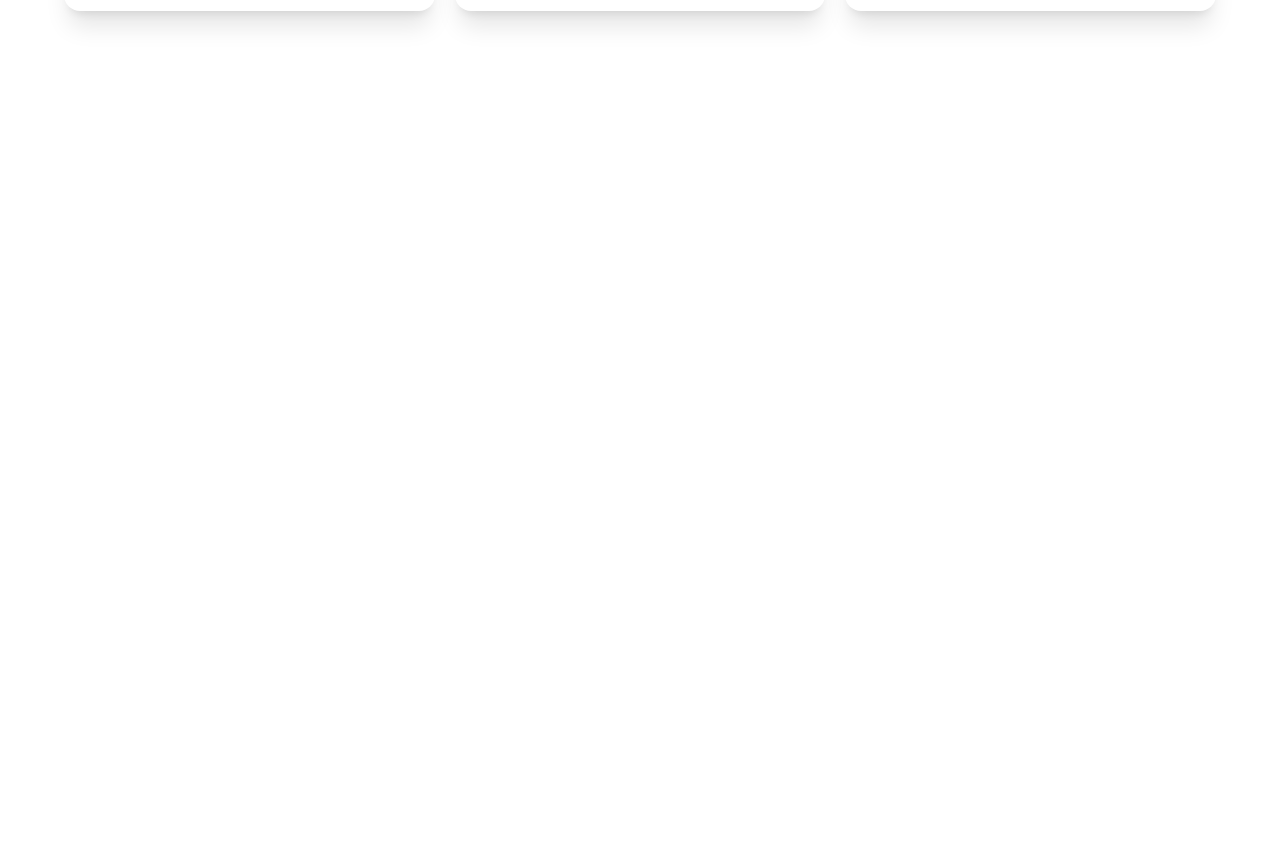
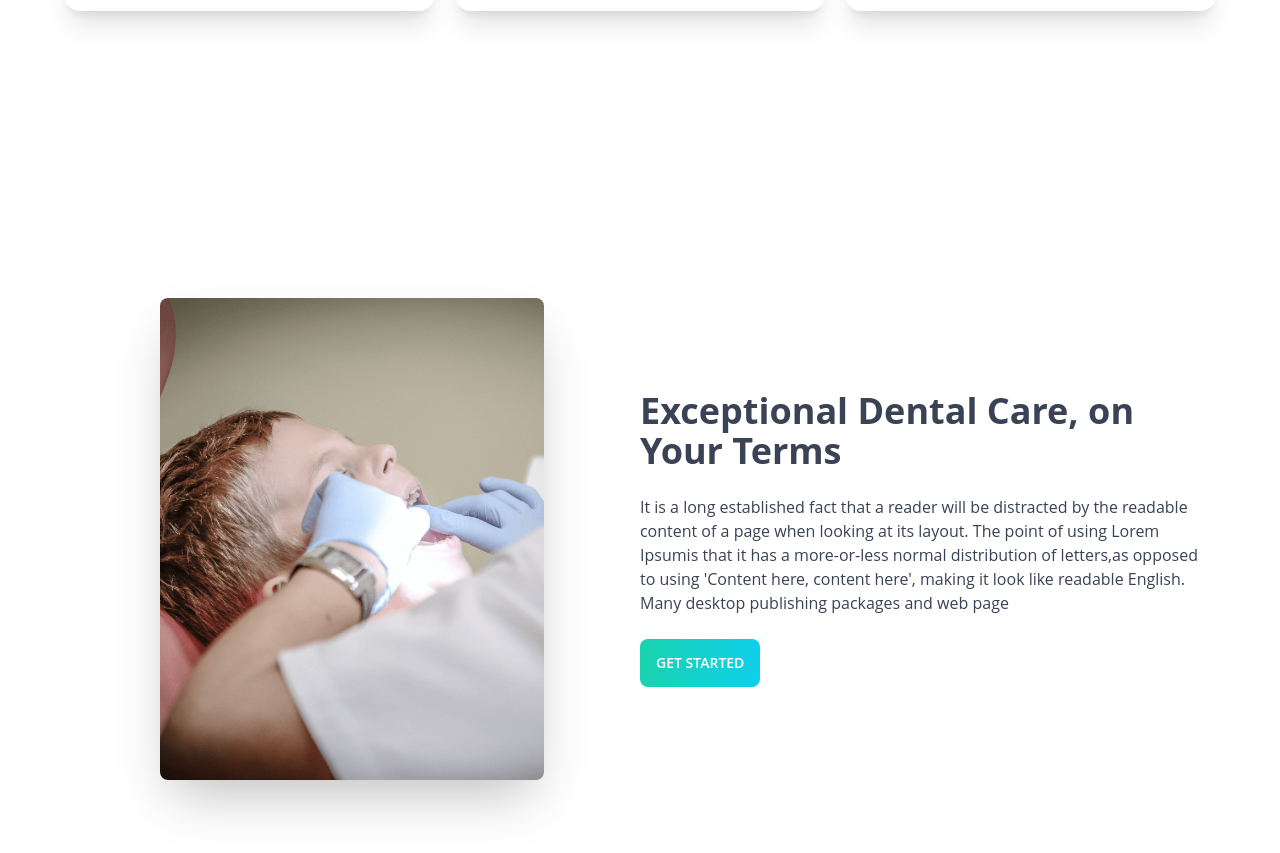
Before and after one commit to itsproali/caring-doctors-client, a React (Create React App) app: page / in a window 1280 px wide. Shown: the part 1600-2453 px from the top of the page. Before the commit the page ends 1739 px from the top, so only its background shows below. Built offline with nearby package versions, Linux system fonts and the light colour scheme.

Commit message:
Treatment Section Added

```diff
--- a/src/Pages/Home/Banner/Banner.js
+++ b/src/Pages/Home/Banner/Banner.js
@@ -5,11 +5,12 @@ import marker from "../../../assets/icons/marker.svg";
 import clock from "../../../assets/icons/clock.svg";
 import phone from "../../../assets/icons/phone.svg";
 import InfoCard from "./InfoCard";
+import PrimaryButton from "../../Shared/PrimaryButton";
 
 const Banner = () => {
   return (
     <div>
-      <div className="hero parent min-h-screen bg-bannerImage bg-cover bg-center bg-no-repeat">
+      <div className="parent hero min-h-screen bg-bannerImage bg-cover bg-center bg-no-repeat">
         <div className="hero-content flex-col lg:flex-row-reverse">
           <img
             src={chair}
@@ -25,10 +26,8 @@ const Banner = () => {
               excepturi exercitationem quasi. In deleniti eaque aut repudiandae
               et a id nisi.
             </p>
-            <Link to="/">
-              <button className="btn bg-gradient-to-r from-accent to-secondary hover:bg-gradient-to-l text-white border-none font-semibold outline-none duration-500">
-                Get Started
-              </button>
+            <Link to="/appointments">
+              <PrimaryButton>Get Started</PrimaryButton>
             </Link>
           </div>
         </div>
--- a/src/Pages/Home/Home.js
+++ b/src/Pages/Home/Home.js
@@ -1,5 +1,6 @@
 import React from "react";
 import Banner from "./Banner/Banner";
+import Treatment from "./Treatment";
 import Services from "./Service/Services";
 
 const Home = () => {
@@ -7,6 +8,7 @@ const Home = () => {
     <div>
       <Banner />
       <Services />
+      <Treatment/>
     </div>
   );
 };
--- /dev/null
+++ b/src/Pages/Home/Treatment.js
@@ -0,0 +1,36 @@
+import React from "react";
+import { Link } from "react-router-dom";
+import treatment from "../../assets/images/treatment.png";
+import PrimaryButton from "../Shared/PrimaryButton";
+
+const Treatment = () => {
+  return (
+    <div className="parent hero min-h-screen">
+      <div className="hero-content flex-col lg:flex-row justify-between">
+        <img
+          className="max-w-sm w-full mx-auto rounded-lg shadow-2xl"
+          src={treatment}
+          alt="Treatment"
+        />
+        <div className="md:w-1/2 text-primary">
+          <h1 className="text-4xl font-bold">
+            Exceptional Dental Care, on Your Terms
+          </h1>
+          <p className="py-6">
+            It is a long established fact that a reader will be distracted by
+            the readable content of a page when looking at its layout. The point
+            of using Lorem Ipsumis that it has a more-or-less normal
+            distribution of letters,as opposed to using 'Content here, content
+            here', making it look like readable English. Many desktop publishing
+            packages and web page
+          </p>
+          <Link to="/appointments">
+            <PrimaryButton>Get Started</PrimaryButton>
+          </Link>
+        </div>
+      </div>
+    </div>
+  );
+};
+
+export default Treatment;
--- a/src/Pages/Shared/Navbar/Navbar.js
+++ b/src/Pages/Shared/Navbar/Navbar.js
@@ -28,7 +28,7 @@ const Navbar = () => {
 
   return (
     <div>
-      <div className="navbar parent bg-base-100">
+      <div className="parent navbar bg-base-100">
         <div className="navbar-start">
           <div className="dropdown">
             <label tabIndex="0" className="btn btn-ghost lg:hidden">
--- /dev/null
+++ b/src/Pages/Shared/PrimaryButton.js
@@ -0,0 +1,12 @@
+import React from "react";
+
+const PrimaryButton = (props) => {
+  console.log(props);
+  return (
+    <button className="btn bg-gradient-to-r from-accent to-secondary hover:bg-gradient-to-l text-white border-none font-semibold outline-none duration-500">
+      {props.children}
+    </button>
+  );
+};
+
+export default PrimaryButton;
```
